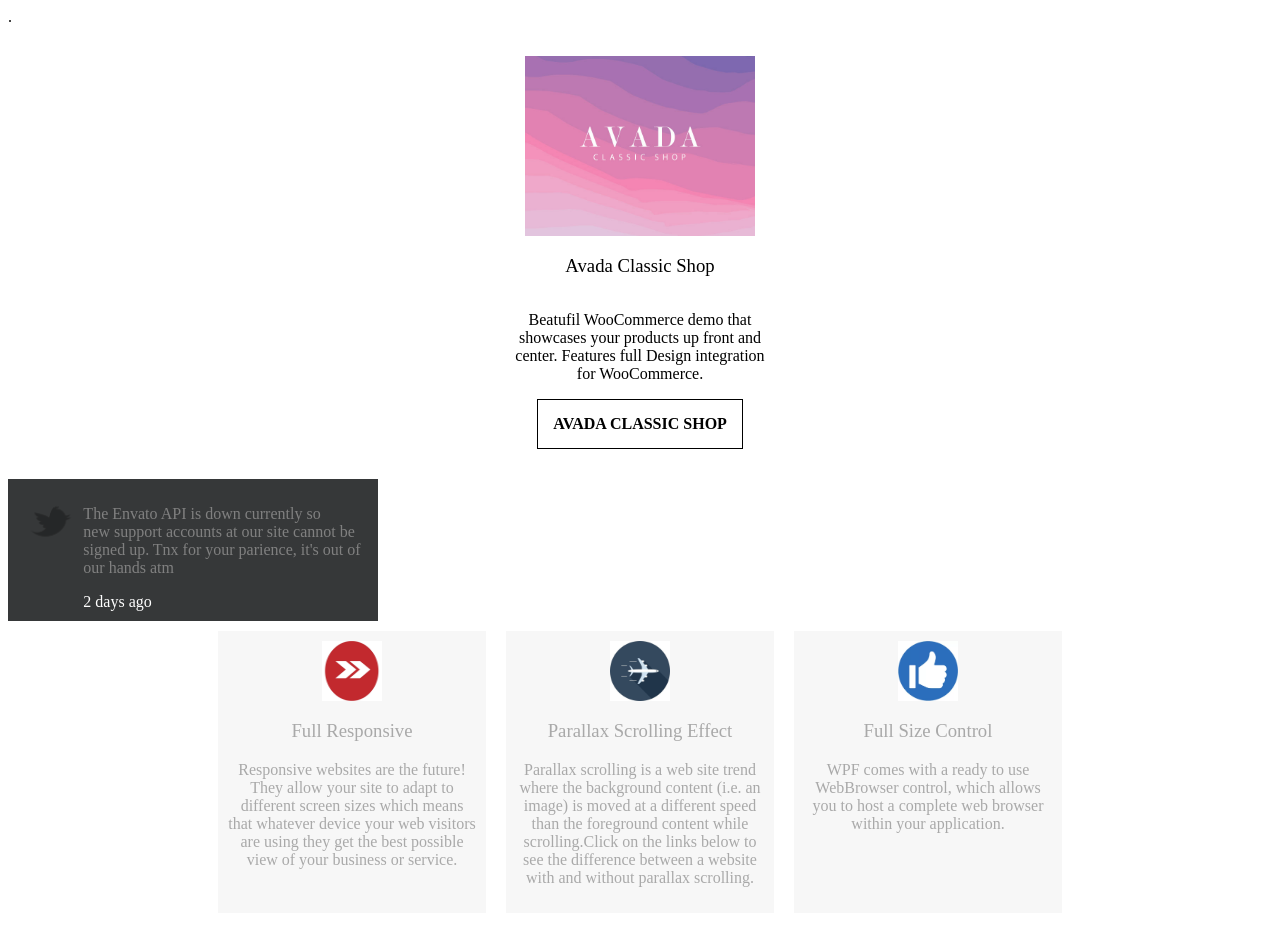
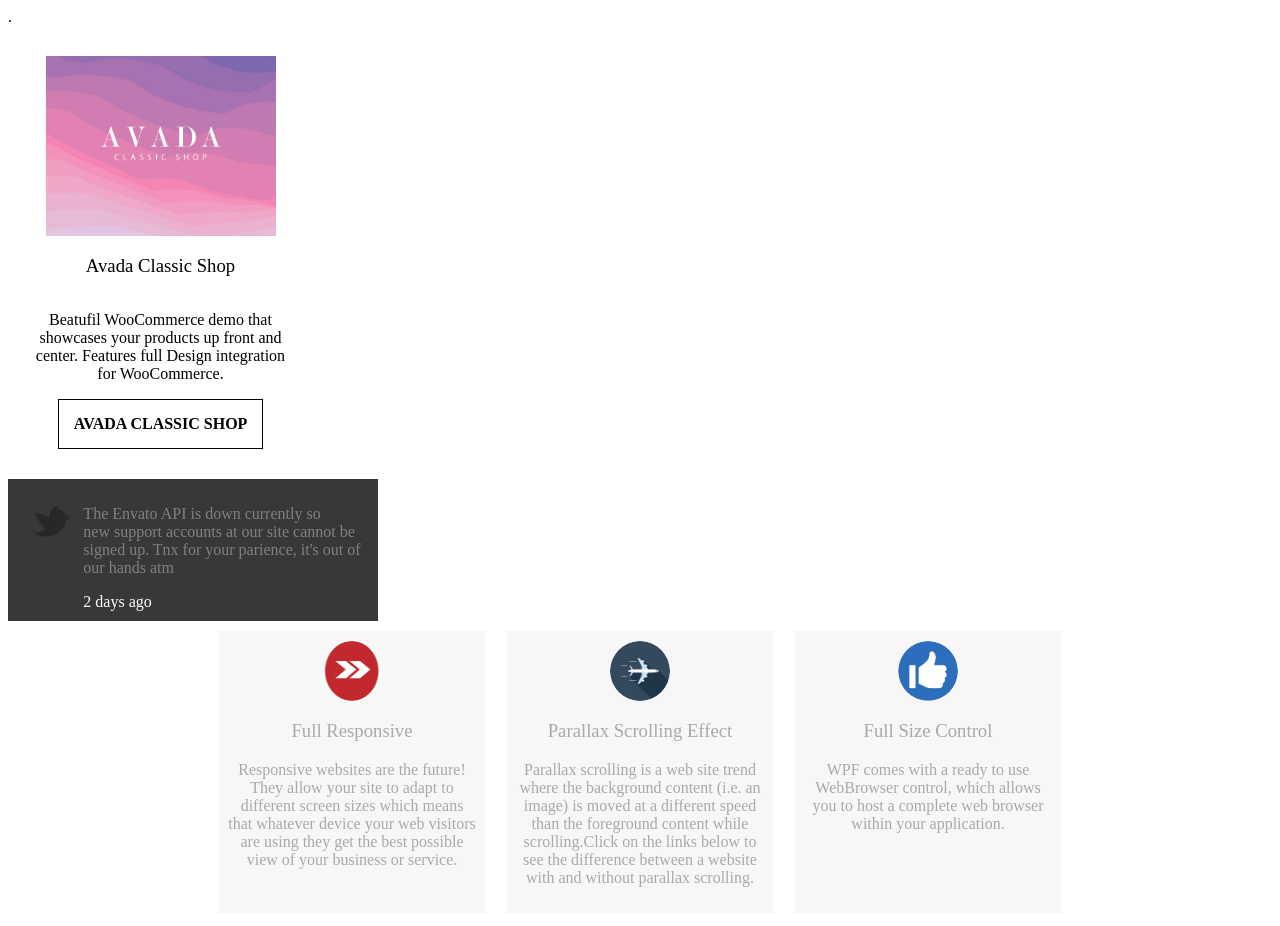
Before and after one commit to BrikBazyko/Test, a plain HTML site: page index.html in a window 1280 px wide. Drawn offline with Linux system fonts and the light colour scheme.

Commit message:
Addes changes

```diff
--- a/index.html
+++ b/index.html
@@ -29,21 +29,21 @@
    </div>
    <div class="gallery">
      <div class="gallery__item">
-       <img src="img/pfeile.jpg" alt=""   width="60" height="60">
+       <img src="img/pfeile.jpg" alt=""   width="60" height="60" class="item__img">
        <h3 class="title">Full Responsive</h3>
-       <p>Responsive websites are the future! They allow your site to adapt to different screen sizes which means that whatever device your web visitors are using they get the best possible view of
+       <p class="gallery__text">Responsive websites are the future! They allow your site to adapt to different screen sizes which means that whatever device your web visitors are using they get the best possible view of
           your business or service. </p>
      </div>
      <div class="gallery__item">
-       <img src="img/flye.jpg" alt=""width="60" height="60">
+       <img src="img/flye.jpg" alt=""width="60" height="60" class="item__img" >
        <h3 class="title">Parallax Scrolling Effect</h3>
-       <p>Parallax scrolling is a web site trend where the background content (i.e. an image) is moved at a different speed than the
+       <p class="gallery__text">Parallax scrolling is a web site trend where the background content (i.e. an image) is moved at a different speed than the
          foreground content while scrolling.Click on the links below to see the difference between a website with and without parallax scrolling.</p>
      </div>
      <div class="gallery__item">
-       <img src="img/like.jpg" alt=""width="60" height="60">
+       <img src="img/like.jpg" alt=""width="60" height="60" class="item__img">
        <h3 class="title"> Full Size Control</h3>
-       <p>WPF comes with a ready to use WebBrowser control, which allows you to host a complete web browser within your application. </p>
+       <p class="gallery__text">WPF comes with a ready to use WebBrowser control, which allows you to host a complete web browser within your application. </p>
      </div>
    </div>
   </body>
--- a/style/style.css
+++ b/style/style.css
@@ -8,6 +8,7 @@
 align-items: center;
 text-align: center;
 padding: 30px 15px 30px 15px;
+    max-width: 275px;
 }
 .card__image{
 
@@ -53,3 +54,6 @@
 color: darkgray;
 flex-basis: 30%;
 }
+.item__img{
+    border-radius: 40px;
+}
```
